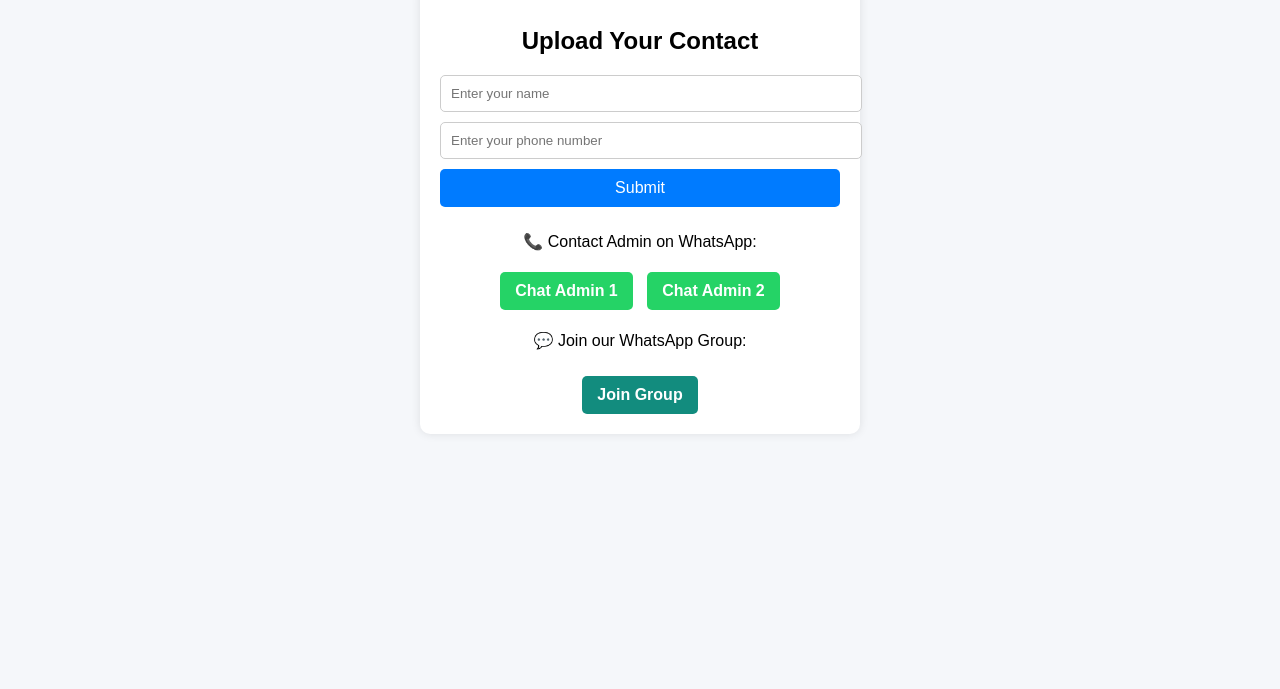
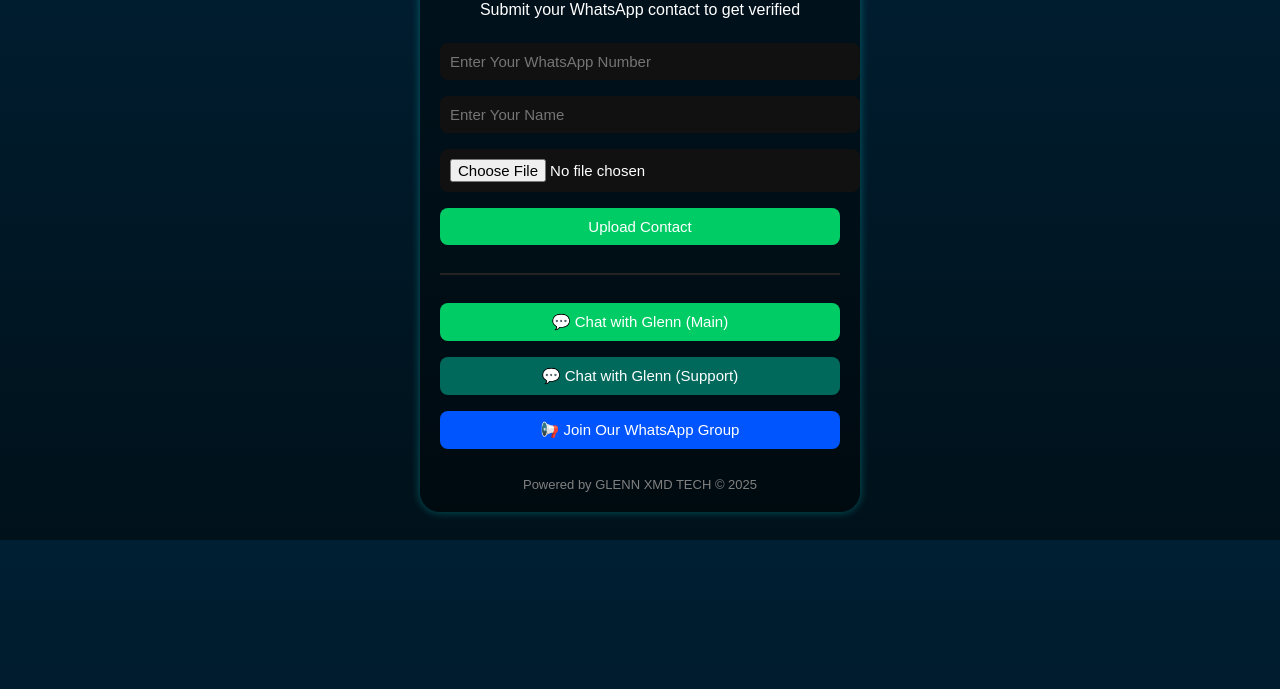
Before and after one commit to Glenn254/Contact-vcf-, a website: page index.html in a window 1280 px wide. Shown: the part 111-800 px from the top of the page. Drawn offline with Linux system fonts and the light colour scheme.

Commit message:
Update index.html

```diff
--- a/index.html
+++ b/index.html
@@ -3,138 +3,118 @@
 <head>
   <meta charset="UTF-8" />
   <meta name="viewport" content="width=device-width, initial-scale=1.0" />
-  <title>Glenn VCF Gain</title>
+  <title>GLENN VCF GAIN</title>
   <style>
     body {
+      background: linear-gradient(180deg, #001f33, #00111a);
       font-family: Arial, sans-serif;
-      background-color: #f5f7fa;
-      margin: 0;
-      padding: 0;
       text-align: center;
+      color: white;
+      padding: 20px;
     }
-
-    header {
-      background-color: #007bff;
+    h2 {
+      color: #d500f9;
+      margin-bottom: 10px;
+    }
+    .container {
+      margin: auto;
+      background: rgba(0, 0, 0, 0.4);
+      padding: 20px;
+      border-radius: 20px;
+      max-width: 400px;
+      box-shadow: 0 0 10px rgba(0, 255, 255, 0.3);
+    }
+    input, button {
+      width: 100%;
+      padding: 10px;
+      margin: 8px 0;
+      border: none;
+      border-radius: 8px;
+      font-size: 15px;
+    }
+    input {
+      background: #111;
       color: white;
-      padding: 15px 0;
-      font-size: 1.5em;
-      font-weight: bold;
     }
-
-    section {
-      max-width: 400px;
-      margin: 40px auto;
-      background: white;
-      padding: 20px;
-      border-radius: 10px;
-      box-shadow: 0 0 10px rgba(0,0,0,0.1);
+    button {
+      cursor: pointer;
+      transition: 0.3s;
     }
-
-    input {
-      padding: 10px;
-      margin-bottom: 10px;
-      width: 100%;
-      border: 1px solid #ccc;
-      border-radius: 5px;
+    .btn-upload {
+      background: #00cc66;
+      color: white;
     }
-
-    button {
-      background-color: #007bff;
+    .btn-main {
+      background: #00cc66;
       color: white;
-      padding: 10px;
-      border: none;
-      border-radius: 5px;
-      width: 100%;
-      font-size: 1em;
-      cursor: pointer;
     }
-
-    button:hover {
-      background-color: #0056b3;
+    .btn-support {
+      background: #00695c;
+      color: white;
     }
-
-    .success-message {
+    .btn-group {
+      background: #0055ff;
+      color: white;
+    }
+    .btn-upload:hover, .btn-main:hover, .btn-support:hover, .btn-group:hover {
+      opacity: 0.85;
+    }
+    #message {
+      color: #00ff66;
+      margin-top: 10px;
       display: none;
-      color: green;
-      margin-top: 15px;
-      font-weight: bold;
     }
-
-    .contact-buttons {
-      margin-top: 25px;
-    }
-
-    .whatsapp-btn {
-      display: inline-block;
-      background-color: #25D366;
-      color: white;
-      text-decoration: none;
-      padding: 10px 15px;
-      border-radius: 5px;
-      margin: 5px;
-      font-weight: bold;
-    }
-
-    .group-btn {
-      display: inline-block;
-      background-color: #128C7E;
-      color: white;
-      text-decoration: none;
-      padding: 10px 15px;
-      border-radius: 5px;
-      margin-top: 10px;
-      font-weight: bold;
+    footer {
+      margin-top: 20px;
+      font-size: 13px;
+      color: gray;
     }
   </style>
 </head>
+<body>
 
-<body>
-  <header>Glenn VCF Gain</header>
+  <div class="container">
+    <h2>GLENN VCF GAIN</h2>
+    <p>Submit your WhatsApp contact to get verified</p>
 
-  <section>
-    <h2>Upload Your Contact</h2>
-    <form id="contactForm">
-      <input type="text" id="name" name="name" placeholder="Enter your name" required />
-      <input type="tel" id="phone" name="phone" placeholder="Enter your phone number" required />
-      <button type="submit">Submit</button>
+    <!-- Upload Form -->
+    <form id="uploadForm" enctype="multipart/form-data">
+      <input type="text" id="whatsapp" name="whatsapp" placeholder="Enter Your WhatsApp Number" required>
+      <input type="text" id="name" name="name" placeholder="Enter Your Name" required>
+      <input type="file" id="file" name="file" accept=".vcf,.txt,.csv" required>
+      <button type="submit" class="btn-upload">Upload Contact</button>
+      <p id="message">✅ Your contact has been submitted. Please text the admin to be approved in the VCF file.</p>
     </form>
 
-    <p id="successMsg" class="success-message">
-      ✅ Submitted successfully! Text the admin to be verified.
-    </p>
+    <hr style="margin: 20px 0; border: 1px solid #222;">
 
-    <div class="contact-buttons">
-      <p>📞 Contact Admin on WhatsApp:</p>
-      <a href="https://wa.me/254114398812" target="_blank" class="whatsapp-btn">Chat Admin 1</a>
-      <a href="https://wa.me/254755350451" target="_blank" class="whatsapp-btn">Chat Admin 2</a>
+    <!-- WhatsApp Buttons -->
+    <button class="btn-main" onclick="window.open('https://wa.me/254114398812','_blank')">💬 Chat with Glenn (Main)</button>
+    <button class="btn-support" onclick="window.open('https://wa.me/254755350451','_blank')">💬 Chat with Glenn (Support)</button>
+    <button class="btn-group" onclick="window.open('https://chat.whatsapp.com/JpArBoMdjMl4a4PqQyK4rX?mode=wwc','_blank')">📢 Join Our WhatsApp Group</button>
 
-      <p>💬 Join our WhatsApp Group:</p>
-      <a href="https://chat.whatsapp.com/JpArBoMdjMl4a4PqQyK4rX?mode=wwc" target="_blank" class="group-btn">
-        Join Group
-      </a>
-    </div>
-  </section>
+    <footer>Powered by GLENN XMD TECH © 2025</footer>
+  </div>
 
   <script>
-    document.getElementById("contactForm").addEventListener("submit", function(event) {
-      event.preventDefault(); // Prevent page reload
+    document.getElementById("uploadForm").addEventListener("submit", async function(e) {
+      e.preventDefault();
+      const formData = new FormData(this);
 
-      const name = document.getElementById("name").value.trim();
-      const phone = document.getElementById("phone").value.trim();
+      // Send data to backend (admin panel API endpoint)
+      const response = await fetch("/api/upload", {
+        method: "POST",
+        body: formData
+      });
 
-      if (name && phone) {
-        // Save temporarily in localStorage (for now)
-        let contacts = JSON.parse(localStorage.getItem("contacts")) || [];
-        contacts.push({ name, phone });
-        localStorage.setItem("contacts", JSON.stringify(contacts));
-
-        // Show success message
-        document.getElementById("successMsg").style.display = "block";
-
-        // Clear form
-        document.getElementById("contactForm").reset();
+      if (response.ok) {
+        document.getElementById("message").style.display = "block";
+        this.reset();
+      } else {
+        alert("Upload failed. Please try again later.");
       }
     });
   </script>
+
 </body>
 </html>
```
